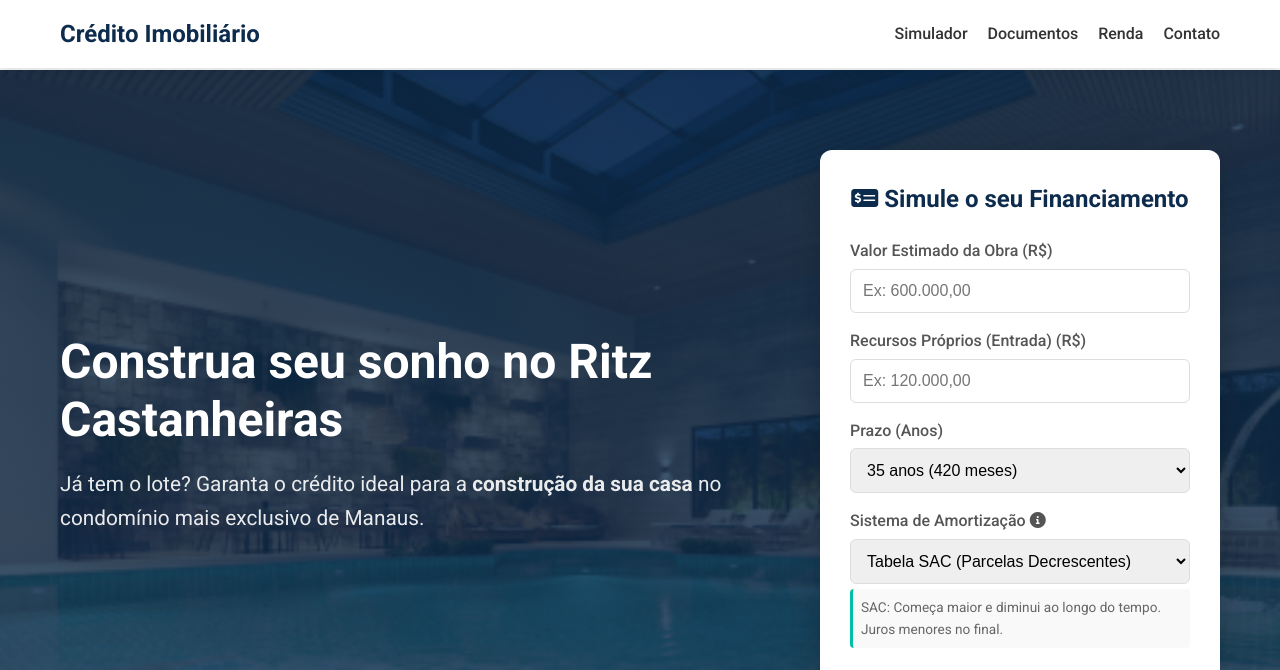
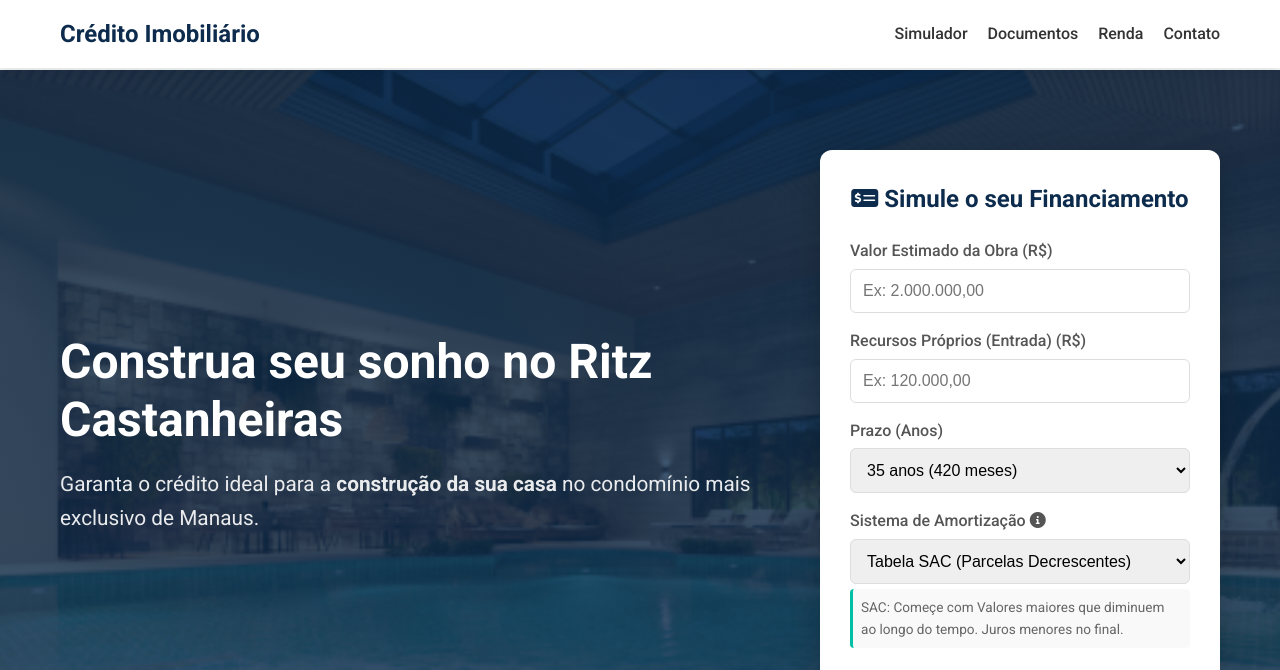
Before and after one commit to FSantanaDev/financiamento_ritzcastanheiras, a plain HTML site: page index.html in a window 1280 px wide. Shown: the top 670 px of the page. Drawn offline with Linux system fonts and the light colour scheme.

Commit message:
Ajustes finos nos textos do simulador

```diff
--- a/index.html
+++ b/index.html
@@ -36,7 +36,7 @@
         <div class="container hero-content">
             <div class="hero-text">
                 <h1>Construa seu sonho no Ritz Castanheiras</h1>
-                <p>Já tem o lote? Garanta o crédito ideal para a <strong>construção da sua casa</strong> no condomínio mais exclusivo de Manaus.</p>
+                <p>Garanta o crédito ideal para a <strong>construção da sua casa</strong> no condomínio mais exclusivo de Manaus.</p>
             </div>
 
             <div class="simulator-card" id="simulador">
@@ -44,7 +44,7 @@
                 <form id="simulator-form">
                     <div class="form-group">
                         <label for="valor-imovel">Valor Estimado da Obra (R$)</label>
-                        <input type="text" id="valor-imovel" placeholder="Ex: 600.000,00" required>
+                        <input type="text" id="valor-imovel" placeholder="Ex: 2.000.000,00" required>
                     </div>
 
                     <div class="form-group">
@@ -70,7 +70,7 @@
                             <option value="sac" selected>Tabela SAC (Parcelas Decrescentes)</option>
                             <option value="price">Tabela Price (Parcelas Fixas)</option>
                         </select>
-                        <small class="info-text" id="info-sac">SAC: Começa maior e diminui ao longo do tempo. Juros menores no final.</small>
+                        <small class="info-text" id="info-sac">SAC: Começe com Valores maiores que diminuem ao longo do tempo. Juros menores no final.</small>
                         <small class="info-text hidden" id="info-price">Price: Parcelas iguais do início ao fim. Ideal para planejar o orçamento mensal.</small>
                     </div>
 
@@ -285,7 +285,7 @@
                 </div>
             </div>
             <div class="footer-bottom">
-                <p>&copy; 2024 Alan Kardek Crédito Imobiliário. Todos os direitos reservados.</p>
+                <p>&copy; 2026 Alan Kardek Crédito Imobiliário. Todos os direitos reservados.</p>
             </div>
         </div>
     </footer>
```
